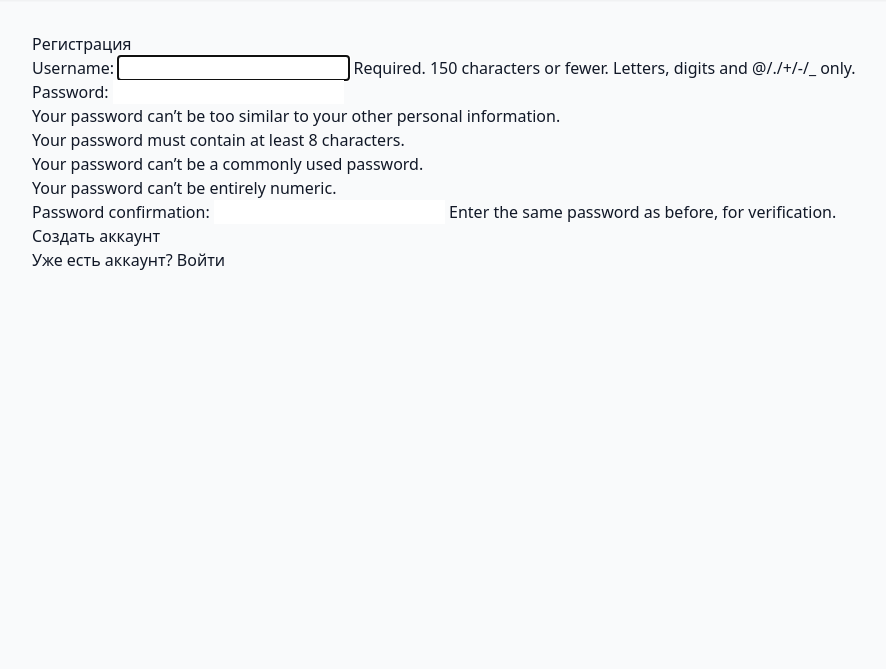
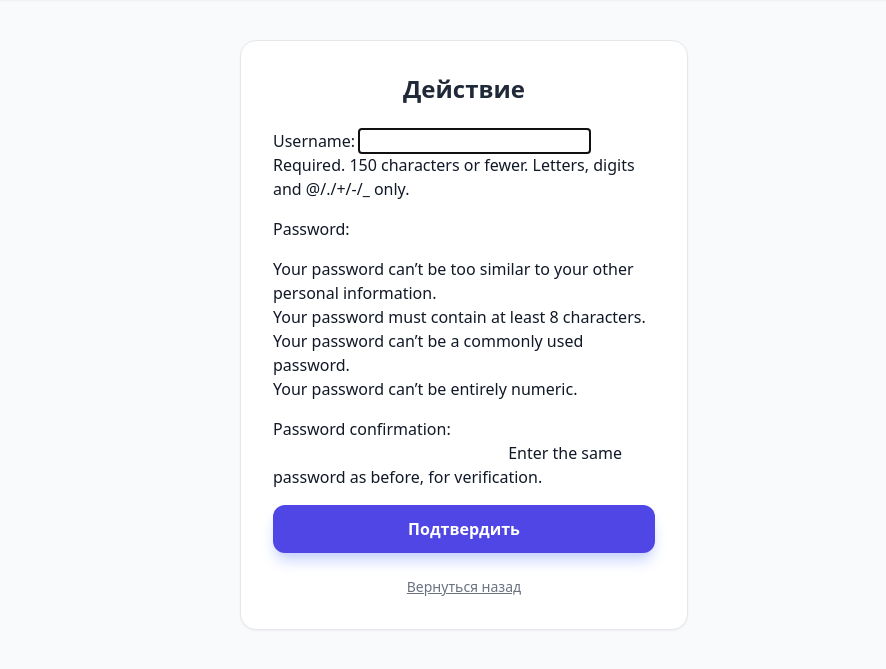
Before and after one commit to GlebTrifonov/Django_Habits, a Django app: page /users/register/ in a window 1280 px wide. Shown: the part 69-738 px from the top of the page, without its empty margins (176-1062 px from the left). Run offline with Django 5.2, Linux system fonts and the light colour scheme; some libraries are stand-ins or nearby versions.

Commit message:
Update register.html

```diff
--- a/users/templates/users/register.html
+++ b/users/templates/users/register.html
@@ -1,10 +1,21 @@
- {% extends 'base.html' %}
- {% block content %}
-    <h2>Регистрация</h2>
-    <form method="post">
+{% extends 'base.html' %}
+
+{% block content %}
+<div class="max-w-md mx-auto bg-white p-8 rounded-2xl border border-gray-200 shadow-sm mt-10">
+    <h2 class="text-2xl font-bold text-gray-800 mb-6 text-center">
+        {% block form_title %}Действие{% endblock %}
+    </h2>
+
+    <form method="post" class="space-y-4">
         {% csrf_token %}
         {{ form.as_p }}
-        <button type="submit">Создать аккаунт</button>
+        <button type="submit" class="w-full py-3 bg-indigo-600 text-white font-semibold rounded-xl hover:bg-indigo-700 transition shadow-indigo-200 shadow-lg">
+            Подтвердить
+        </button>
     </form>
-    <p>Уже есть аккаунт? <a href="{% url 'login' %}">Войти</a></p>
+
+    <div class="mt-6 text-center text-sm text-gray-500">
+        <a href="{% url 'habit_list' %}" class="hover:text-indigo-600 underline">Вернуться назад</a>
+    </div>
+</div>
 {% endblock %}
```
